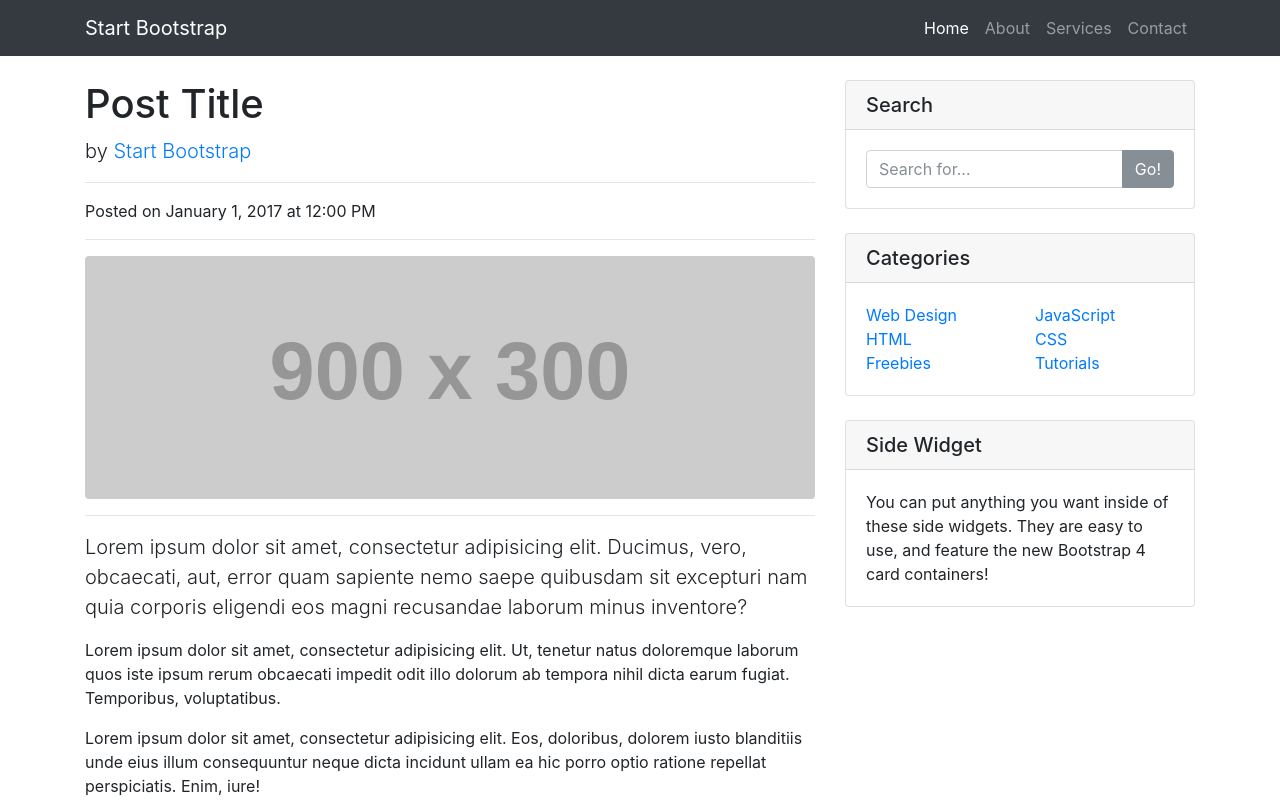
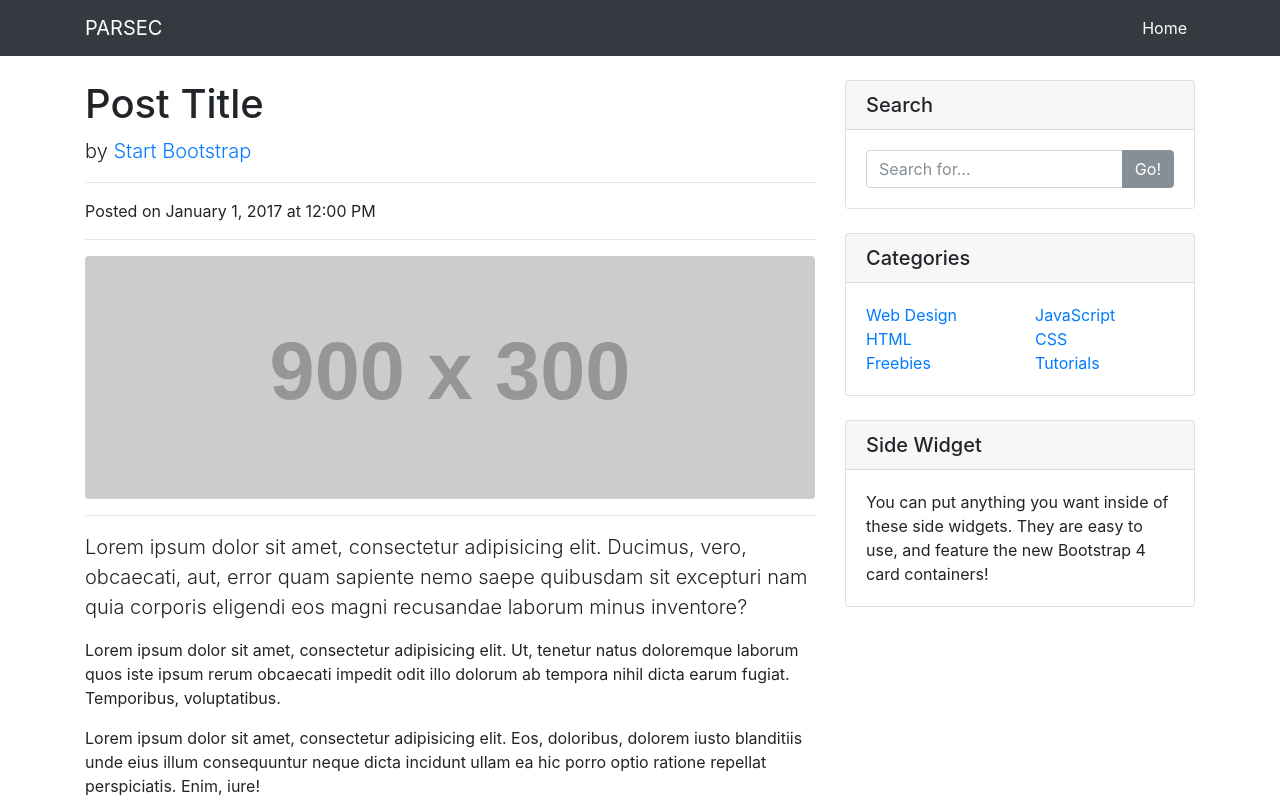
Before and after one commit to Caltech-PARSEC/WebDev, a website: page PARSEC_Blog/bootstrap_post_template/index.html in a window 1280 px wide. Shown: the top 801 px of the page. Drawn offline with Linux system fonts and the light colour scheme; placeholder pictures from the web are drawn by us.

Commit message:
Basic updates to index.html (blog post)

```diff
--- a/PARSEC_Blog/bootstrap_post_template/index.html
+++ b/PARSEC_Blog/bootstrap_post_template/index.html
@@ -23,7 +23,7 @@
     <!-- Navigation -->
     <nav class="navbar navbar-expand-lg navbar-dark bg-dark fixed-top">
       <div class="container">
-        <a class="navbar-brand" href="#">Start Bootstrap</a>
+        <a class="navbar-brand" href="https://caltech-parsec.github.io/">PARSEC</a>
         <button class="navbar-toggler" type="button" data-toggle="collapse" data-target="#navbarResponsive" aria-controls="navbarResponsive" aria-expanded="false" aria-label="Toggle navigation">
           <span class="navbar-toggler-icon"></span>
         </button>
@@ -33,15 +33,6 @@
               <a class="nav-link" href="#">Home
                 <span class="sr-only">(current)</span>
               </a>
-            </li>
-            <li class="nav-item">
-              <a class="nav-link" href="#">About</a>
-            </li>
-            <li class="nav-item">
-              <a class="nav-link" href="#">Services</a>
-            </li>
-            <li class="nav-item">
-              <a class="nav-link" href="#">Contact</a>
             </li>
           </ul>
         </div>
```
